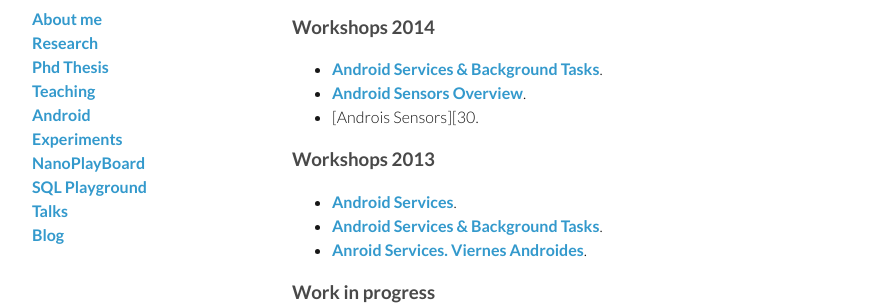
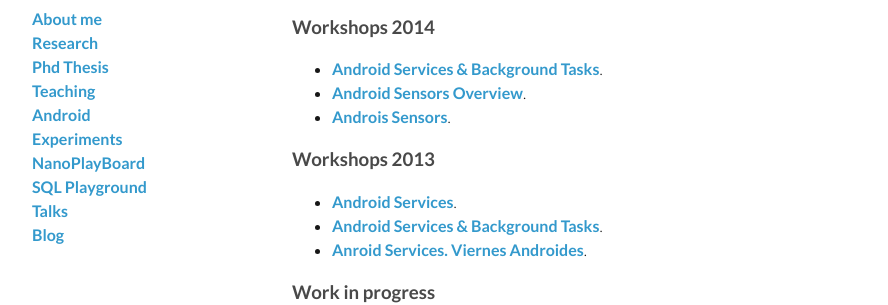
Before and after one commit to josejuansanchez/josejuansanchez.github.io, a Jekyll site: the page built from teaching/index.md, in a window 1280 px wide and 900 px high, scrolled down 644 px. Shown: the part 207-512 px from the top of the window, without its empty margins (178-1066 px from the left). Built offline with Jekyll 4.4.1, drawn with Linux system fonts in a browser that asks for light colours.

Commit message:
Fixed minor error.

```diff
--- a/teaching/index.md
+++ b/teaching/index.md
@@ -44,7 +44,7 @@ title: Teaching
 
   * [Android Services & Background Tasks][27].
   * [Android Sensors Overview][29].
-  * [Androis Sensors][30.
+  * [Androis Sensors][30].
 
 ### Workshops 2013
 
```
